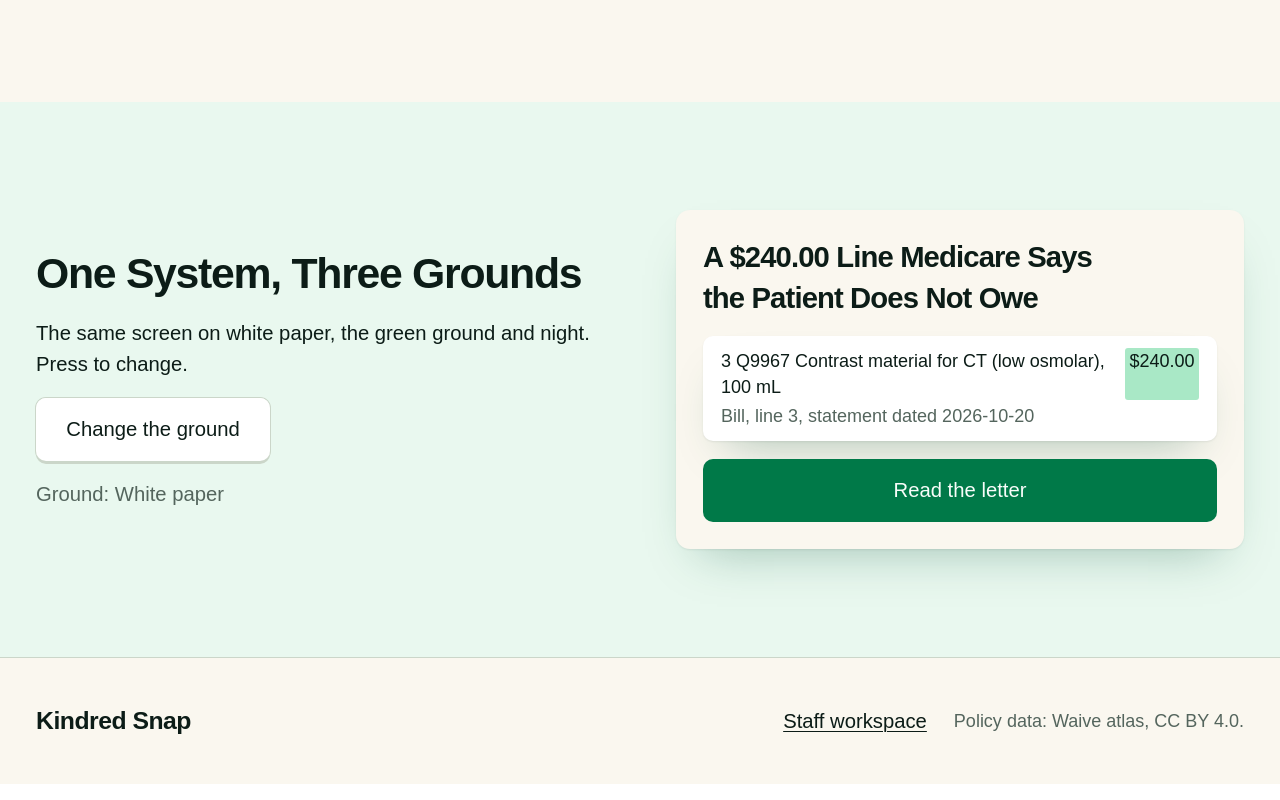
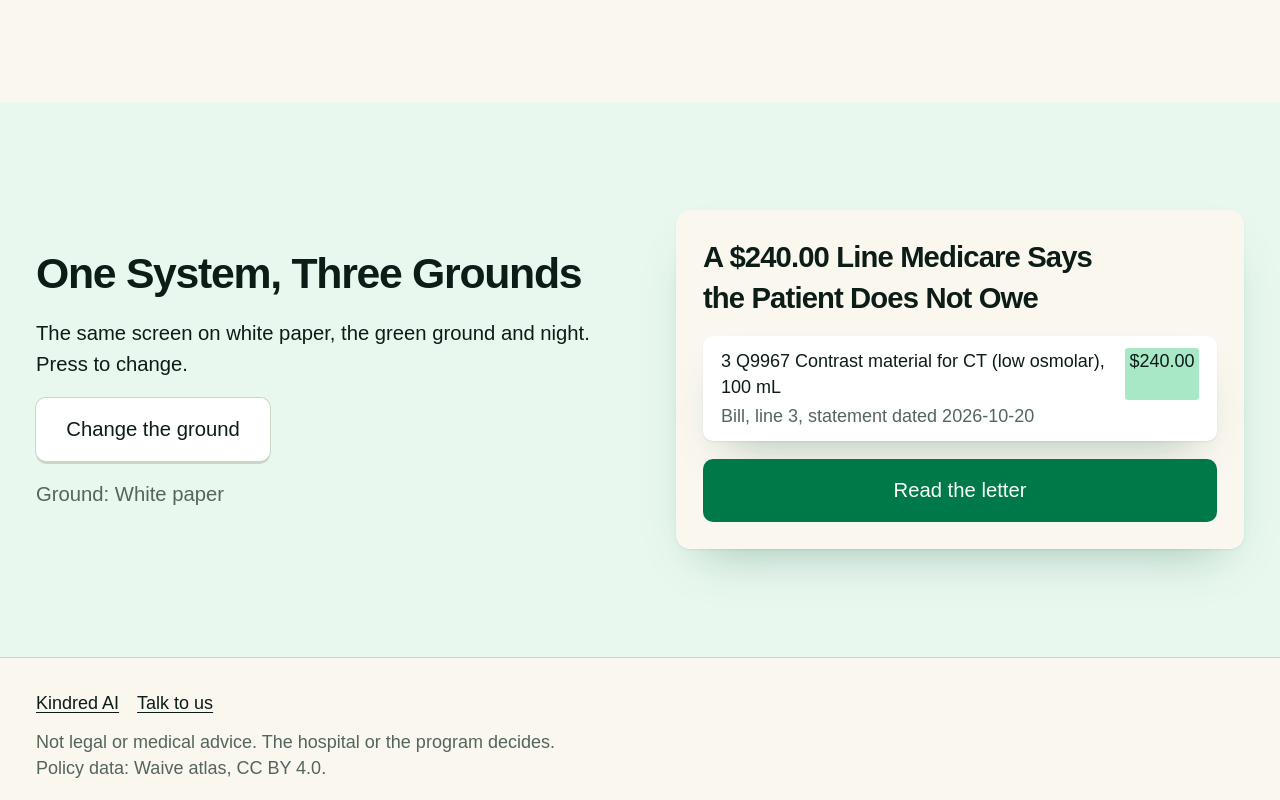
Before and after one commit to Fluffy-SHIBAINU/kindred-snap, a Next.js app: page / in a window 1280 px wide. Shown: the part 1527-2327 px from the top of the page. Built offline with nearby package versions, Linux system fonts and the light colour scheme; a web font is replaced by a local one.

Commit message:
feat(snap): shared footer with disclaimer on home and caregiver screens; drop staff link

```diff
--- a/src/app/(caregiver)/layout.tsx
+++ b/src/app/(caregiver)/layout.tsx
@@ -1,5 +1,6 @@
 import Link from "next/link";
 import type { ReactNode } from "react";
+import { SiteFooter } from "@/components/snap/SiteFooter";
 
 /**
  * The phone shell for the six caregiver screens (mocks M01…M06): app bar, scrolling region, and the page's ActionBar
@@ -24,6 +25,7 @@ export default function CaregiverLayout({ children }: { children: ReactNode }) {
         <main id="main" className="flex min-h-0 flex-1 flex-col overflow-y-auto [&_h1]:text-2xl [&_h1]:leading-[1.15] [&_h2]:text-xl [&_h2]:leading-[1.15]">
           {children}
         </main>
+        <SiteFooter className="px-6" />
       </div>
     </div>
   );
--- a/src/app/page.tsx
+++ b/src/app/page.tsx
@@ -1,5 +1,6 @@
 import type { Metadata } from "next";
 import { SimulatedBadge } from "@/components/snap/Badges";
+import { SiteFooter } from "@/components/snap/SiteFooter";
 import { Clipping } from "@/components/snap/Clipping";
 import { MoneyBlock } from "@/components/snap/MoneyBlock";
 import GroundCard from "@/components/landing/GroundCard";
@@ -110,14 +111,7 @@ export default function Landing() {
         </section>
       </main>
 
-      <footer className="border-t border-rule py-8">
-        <div className={`${wrap} flex flex-wrap items-center gap-6`}>
-          <span className="text-lg font-extrabold tracking-[-0.02em]">Kindred Snap</span>
-          <span className="grow" />
-          <a href="/staff" className={`inline-flex min-h-12 items-center font-medium underline hover:text-accent ${focus}`}>Staff workspace</a>
-          <span className="text-sm text-muted">Policy data: Waive atlas, CC BY 4.0.</span>
-        </div>
-      </footer>
+      <SiteFooter className={wrap} />
     </div>
   );
 }
--- /dev/null
+++ b/src/components/snap/SiteFooter.tsx
@@ -0,0 +1,21 @@
+// Spec F footer, shared by the home page and the caregiver layout. Privacy and Terms join LINKS once the legal pages are approved (D11).
+const LINKS = [
+  { href: "https://kindred-ai.dev/", label: "Kindred AI" },
+  { href: "https://kindred-ai.dev/#contact", label: "Talk to us" },
+];
+
+export function SiteFooter({ className = "" }: { className?: string }) {
+  return (
+    <footer className={`border-t border-rule py-4 text-sm ${className}`}>
+      <nav aria-label="Kindred AI" className="flex flex-wrap items-center gap-x-4">
+        {LINKS.map((l) => (
+          <a key={l.href} href={l.href} className="inline-flex min-h-12 items-center font-medium underline hover:text-accent focus-visible:outline-[3px] focus-visible:outline-offset-2 focus-visible:outline-focus">
+            {l.label}
+          </a>
+        ))}
+      </nav>
+      <p className="text-muted">Not legal or medical advice. The hospital or the program decides.</p>
+      <p className="text-muted">Policy data: Waive atlas, CC BY 4.0.</p>
+    </footer>
+  );
+}
```
Also changed, not shown: 1 other file (tests, documents, lock files or other folders).
